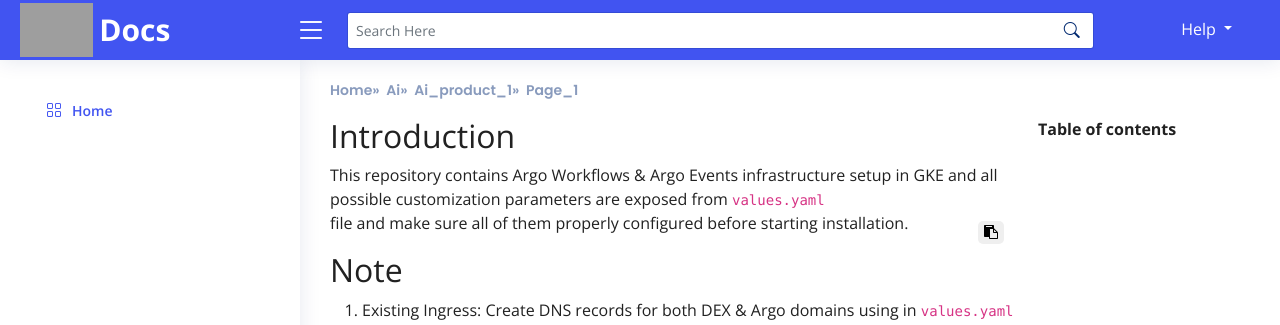
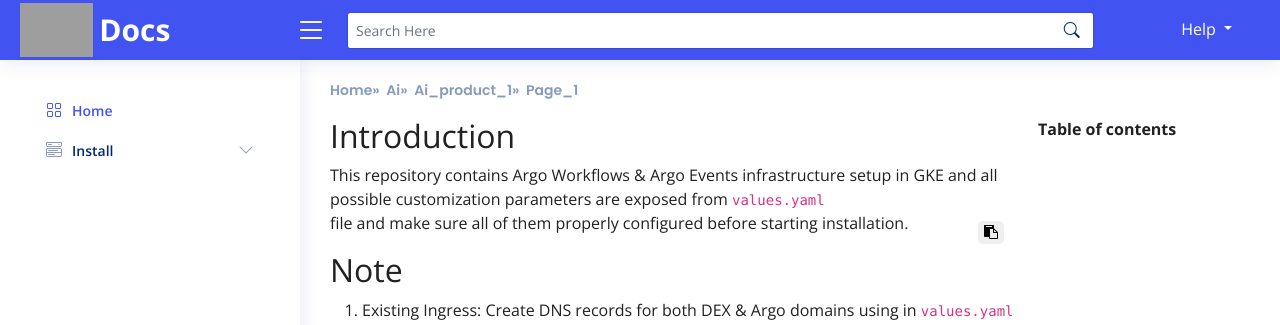
Before and after one commit to C52866/gh-pages, a Jekyll site: the page built from products/ai_product_1/title1.md, in a window 1280 px wide. Shown: the top 325 px of the page. Built offline with Jekyll 4.4.1, drawn with Linux system fonts in a browser that asks for light colours; grey boxes are pictures that could not be loaded.

Commit message:
Menu Bar Changes

```diff
--- a/_includes/sidebar.html
+++ b/_includes/sidebar.html
@@ -10,90 +10,112 @@
      </li>
      {%- assign product = page.product -%}
      {% for item in site.data.menus[product] %}
+     {%- assign itemclass = "bi bi-menu-button-wide" -%}
+     {% if item.icon == "" or item.icon == "#" %}
+       {%- assign itemclass = "bi bi-grid" -%}
+     {% endif %}
+
      <li class="nav-item">
-     <!-- If has submenus -->
-     {% if item.submenu %}
+     <!-- If has childrens -->
+     {% if item.children %}
      {%- assign itemindx = forloop.index -%}
-      <a class="nav-link collapsed" data-bs-target="#components-nav{{itemindx}}" data-bs-toggle="collapse" href="{{item.link}}">
-        <i class="{{item.icon}}"></i><span>{{item.name}}</span><i class="bi bi-chevron-down ms-auto"></i>
+
+      <a class="nav-link collapsed" data-bs-target="#components-nav{{itemindx}}" data-bs-toggle="collapse" href="{{item.http}}">
+        <i class="{{itemclass}}"></i><span>{{item.title}}</span><i class="bi bi-chevron-down ms-auto"></i>
       </a>
 
       <ul id="components-nav{{itemindx}}" class="nav-content collapse" data-bs-parent="#sidebar-nav">
-        {% for subitem in item.submenu %}
+        {% for subitem in item.children %}
+        {%- assign itemclass = "bi bi-menu-button-wide" -%}
+        {% if subitem.icon == "" or subitem.icon == "#" %}
+          {%- assign itemclass = "bi bi-grid" -%}
+        {% endif %}
           <li class="nav-item">
-            <!-- If has submenus -->
-            {% if subitem.submenu %}
+            <!-- If has childrens -->
+            {% if subitem.children %}
             {%- assign itemindx_1 = forloop.index -%}
-             <a class="nav-link collapsed" data-bs-target="#components-nav{{itemindx}}{{itemindx_1}}" data-bs-toggle="collapse" href="{{subitem.link}}">
-                <i class="{{subitem.icon}}"></i><span>{{subitem.name}}</span><i class="bi bi-chevron-down ms-auto"></i>
+             <a class="nav-link collapsed" data-bs-target="#components-nav{{itemindx}}{{itemindx_1}}" data-bs-toggle="collapse" href="{{subitem.http}}">
+                <i class="{{itemclass}}"></i><span>{{subitem.title}}</span><i class="bi bi-chevron-down ms-auto"></i>
               </a>
               <ul id="components-nav{{itemindx}}{{itemindx_1}}" class="nav-content collapse" data-bs-parent="#components-nav{{itemindx}}">
-                {% for subitem2 in subitem.submenu %}
+                {% for subitem2 in subitem.children %}
+                {%- assign itemclass = "bi bi-menu-button-wide" -%}
+                {% if subitem2.icon == "" or subitem2.icon == "#" %}
+                  {%- assign itemclass = "bi bi-grid" -%}
+                {% endif %}
                 <li class="nav-item">
-                 <!-- If has submenus -->
-                 {% if subitem2.submenu %}
+                 <!-- If has childrens -->
+                 {% if subitem2.children %}
                  {%- assign itemindx_2 = forloop.index -%}
-                  <a class="nav-link collapsed" data-bs-target="#components-nav{{itemindx}}{{itemindx_1}}{{itemindx_2}}" data-bs-toggle="collapse" href="{{subitem2.link}}">
-                    <i class="{{subitem2.icon}}"></i><span>{{subitem2.name}}</span><i class="bi bi-chevron-down ms-auto"></i>
+                  <a class="nav-link collapsed" data-bs-target="#components-nav{{itemindx}}{{itemindx_1}}{{itemindx_2}}" data-bs-toggle="collapse" href="{{subitem2.http}}">
+                    <i class="{{itemclass}}"></i><span>{{subitem2.title}}</span><i class="bi bi-chevron-down ms-auto"></i>
                   </a>
                   <ul id="components-nav{{itemindx}}{{itemindx_1}}{{itemindx_2}}" class="nav-content collapse" data-bs-parent="#components-nav{{itemindx}}{{itemindx_1}}">
-                    {% for subitem3 in subitem2.submenu %}
+                    {% for subitem3 in subitem2.children %}
+                    {%- assign itemclass = "bi bi-menu-button-wide" -%}
+                    {% if subitem3.icon == "" or subitem3.icon == "#" %}
+                      {%- assign itemclass = "bi bi-grid" -%}
+                    {% endif %}
                     <li class="nav-item">
-                     <!-- If has submenus -->
-                     {% if subitem3.submenu %}
+                     <!-- If has childrens -->
+                     {% if subitem3.children %}
                      {%- assign itemindx_3 = forloop.index -%}
-                     <a class="nav-link collapsed" data-bs-target="#components-nav{{itemindx}}{{itemindx_1}}{{itemindx_2}}{{itemindx_3}}" data-bs-toggle="collapse" href="{{subitem3.link}}">
-                        <i class="{{subitem3.icon}}"></i><span>{{subitem3.name}}</span><i class="bi bi-chevron-down ms-auto"></i>
+                     <a class="nav-link collapsed" data-bs-target="#components-nav{{itemindx}}{{itemindx_1}}{{itemindx_2}}{{itemindx_3}}" data-bs-toggle="collapse" href="{{subitem3.http}}">
+                        <i class="{{itemclass}}"></i><span>{{subitem3.title}}</span><i class="bi bi-chevron-down ms-auto"></i>
                         </a>
                         <ul id="components-nav{{itemindx}}{{itemindx_1}}{{itemindx_2}}{{itemindx_3}}" class="nav-content collapse" data-bs-parent="#components-nav{{itemindx}}{{itemindx_1}}{{itemindx_2}}">
-                        {% for subitem4 in subitem.submenu %}
+                        {% for subitem4 in subitem.children %}
                         <li class="nav-item">
-                         <!-- If has submenus -->
-                         {% if subitem4.submenu %}
+                         <!-- If has childrens -->
+                         {% if subitem4.children %}
+                         {%- assign itemclass = "bi bi-menu-button-wide" -%}
+                         {% if subitem4.icon == "" or subitem4.icon == "#" %}
+                           {%- assign itemclass = "bi bi-grid" -%}
+                         {% endif %}
                          {%- assign itemindx_4 = forloop.index -%}
 
 
 
                          {% else %}
-                         <a class="nav-link" href="{{subitem4.link}}">
-                            <i class="{{subitem4.icon}}"></i>
-                            <span>{{subitem4.name}}</span>
+                         <a class="nav-link" href="{{subitem4.http}}">
+                            <i class="{{itemclass}}"></i>
+                            <span>{{subitem4.title}}</span>
                           </a>
                          {% endif %}
                         </li>
                         {% endfor %}
                         </ul>
                      {% else %}
-                     <a class="nav-link" href="{{subitem3.link}}">
-                        <i class="{{subitem3.icon}}"></i>
-                        <span>{{subitem3.name}}</span>
+                     <a class="nav-link" href="{{subitem3.http}}">
+                        <i class="{{itemclass}}"></i>
+                        <span>{{subitem3.title}}</span>
                       </a>
                      {% endif %}
                     </li>
                     {% endfor %}
                   </ul>
                  {% else %}
-                 <a class="nav-link" href="{{subitem2.link}}">
-                    <i class="{{subitem2.icon}}"></i>
-                    <span>{{subitem2.name}}</span>
+                 <a class="nav-link" href="{{subitem2.http}}">
+                    <i class="{{itemclass}}"></i>
+                    <span>{{subitem2.title}}</span>
                   </a>
                  {% endif %}
                 </li>
                 {% endfor %}
               </ul>
             {% else %}
-            <a class="nav-link" href="{{subitem.link}}">
-                <i class="{{subitem.icon}}"></i>
-                <span>{{subitem.name}}</span>
+            <a class="nav-link" href="{{subitem.http}}">
+                <i class="{{itemclass}}"></i>
+                <span>{{subitem.title}}</span>
               </a>
             {% endif %}
           </li>
         {% endfor %}
       </ul>
      {% else %}
-      <a class="nav-link" href="{{item.link}}">
-        <i class="{{item.icon}}"></i>
-        <span>{{item.name}}</span>
+      <a class="nav-link" href="{{item.http}}">
+        <i class="{{itemclass}}"></i>
+        <span>{{item.title}}</span>
       </a>
      {% endif %}
      </li>
```
